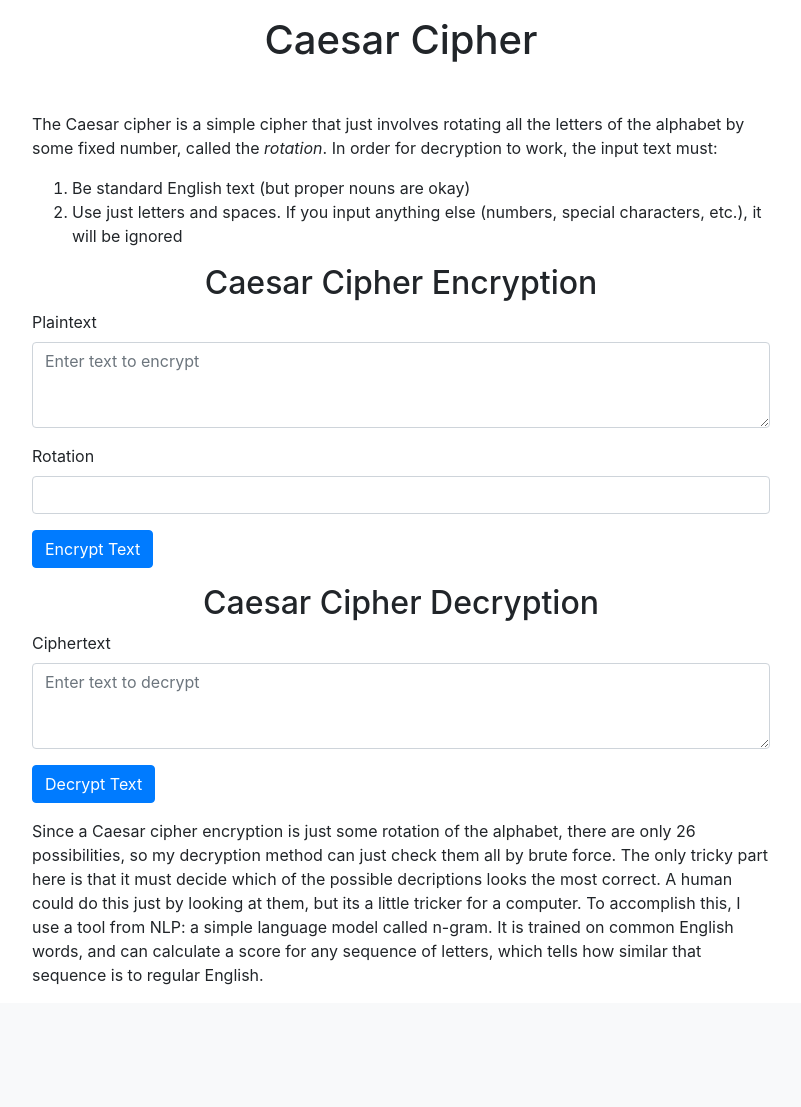
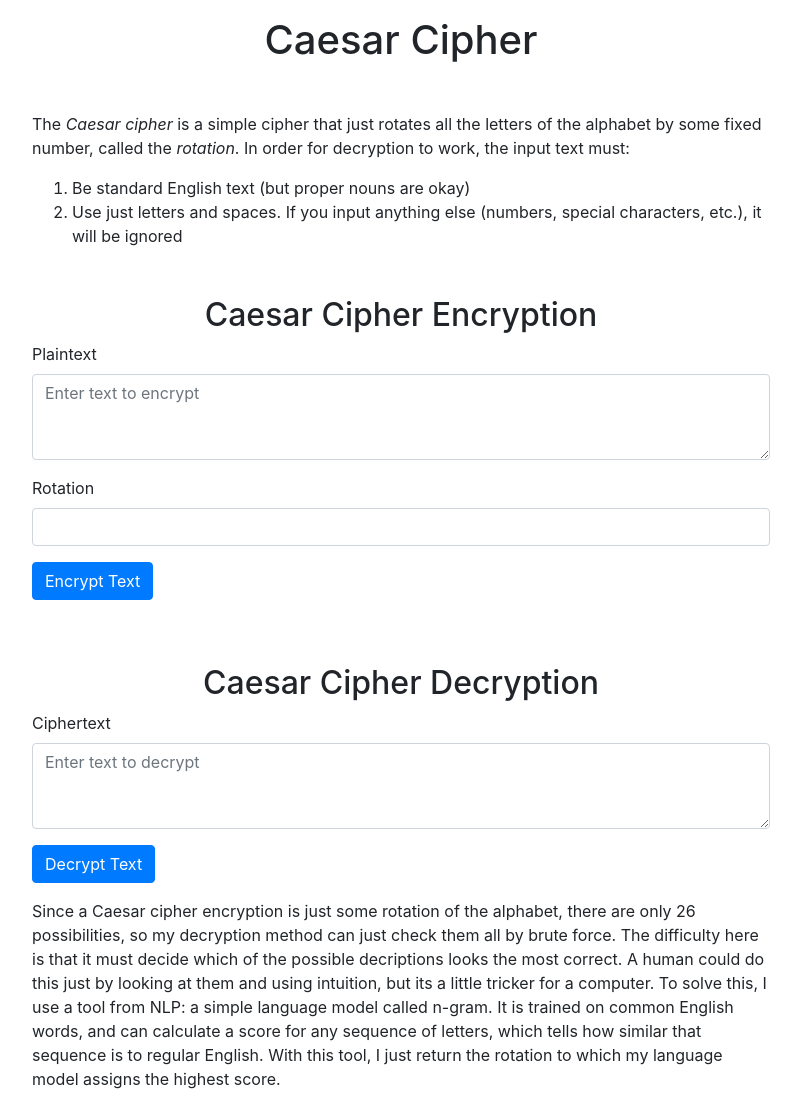
Before and after one commit to christian-doucette/code_breaker, a Flask app: page /caesar in a window 1280 px wide. Shown: the part 56-1163 px from the top of the page, without its empty margins (239-1040 px from the left). Before the commit the page ends 1041 px from the top, so only its background shows below. Run offline with Flask 2, Linux system fonts and the light colour scheme; some libraries are stand-ins or nearby versions.

Commit message:
updated descriptions for ciphers and homepages

```diff
--- a/templates/caesar_page.html
+++ b/templates/caesar_page.html
@@ -6,7 +6,7 @@
 {% block content %}
 
 <h1 class="mb-5" style="text-align:center">Caesar Cipher</h1>
-<p>The Caesar cipher is a simple cipher that just involves rotating all the letters of the alphabet by some fixed number, called the <i>rotation</i>.
+<p>The <i>Caesar cipher</i> is a simple cipher that just rotates all the letters of the alphabet by some fixed number, called the <i>rotation</i>.
    In order for decryption to work, the input text must:
    <ol>
     <li>Be standard English text (but proper nouns are okay)</li>
@@ -16,7 +16,7 @@
 
 
 
-<h2 style="text-align:center">Caesar Cipher Encryption</h2>
+<h2 class="mt-5" style="text-align:center">Caesar Cipher Encryption</h2>
 
 <form action="/caesar/encrypt" method="post">
   <div class="form-group">
@@ -34,7 +34,7 @@
   <p> Encrypted Text: </p> <p> {{ encrypted_text }} </p>
 {% endif %}
 
-<h2 style="text-align:center">Caesar Cipher Decryption</h2>
+<h2 class="mt-5" style="text-align:center">Caesar Cipher Decryption</h2>
 
 
 <form action="/caesar/decrypt" method="post">
@@ -52,8 +52,8 @@
 {% endif %}
 
 <p>Since a Caesar cipher encryption is just some rotation of the alphabet, there are only 26 possibilities, so my decryption method can just check them all by brute force.
-  The only tricky part here is that it must decide which of the possible decriptions looks the most correct. A human could do this just by looking at them, but its a little tricker for a computer.
-  To accomplish this, I use a tool from NLP: a simple language model called n-gram.
-  It is trained on common English words, and can calculate a score for any sequence of letters, which tells how similar that sequence is to regular English.
+  The difficulty here is that it must decide which of the possible decriptions looks the most correct. A human could do this just by looking at them and using intuition, but its a little tricker for a computer.
+  To solve this, I use a tool from NLP: a simple language model called n-gram.
+  It is trained on common English words, and can calculate a score for any sequence of letters, which tells how similar that sequence is to regular English. With this tool, I just return the rotation to which my language model assigns the highest score.
 </p>
 {% endblock %}
```
Also changed, not shown: templates/home_page.html (+12 -1 lines), templates/substitution_page.html (+5 -4 lines), templates/vignere_page.html (+2 -11 lines).
